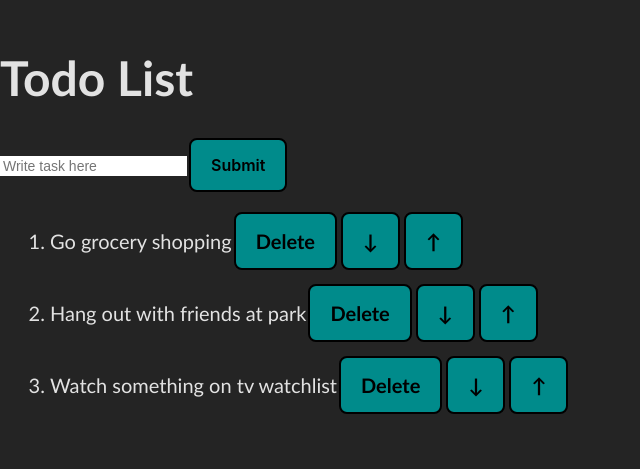
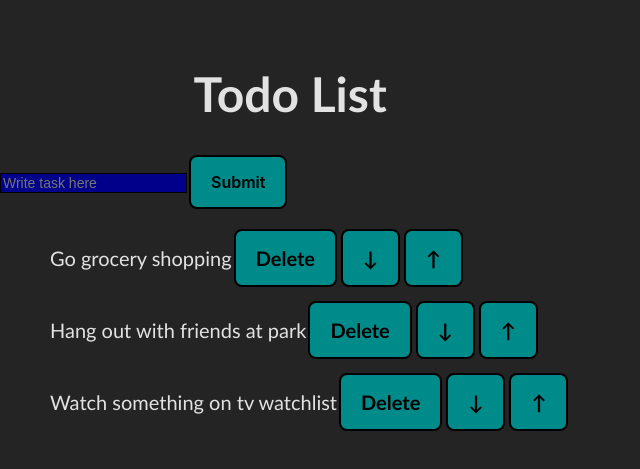
Before and after one commit to abigeez/320-building-todo-list-lab, a React (Vite) app in the folder todo-list/: page / in a window 1280 px wide. Shown: the part 183-652 px from the top of the page, without its empty margins (0-640 px from the left). Built offline with nearby package versions, Linux system fonts and the light colour scheme.

Commit message:
modifications to placeholder

```diff
--- a/todo-list/src/index.css
+++ b/todo-list/src/index.css
@@ -59,15 +59,20 @@ button:focus-visible {
 .to-do-list{
   font-family:'Trebuchet MS', 'Lucida Sans Unicode', 'Lucida Grande', 'Lucida Sans', Arial, sans-serif;
   margin-top: 50px;
+display:flex;
+justify-content: center;
 }
 
 li{
   font-family: 'Trebuchet MS', 'Lucida Sans Unicode', 'Lucida Grande', 'Lucida Sans', Arial, sans-serif;
   font-size: 20px ;
  margin: 10px;
+ display:flex;
+ align-items:center;
 
 }
 .placeHldr{
   font-size: 14px;
-  border: 1.5px solid white;
+  border: 1.5px solid black;
+  background-color:darkblue ;
 }
```
